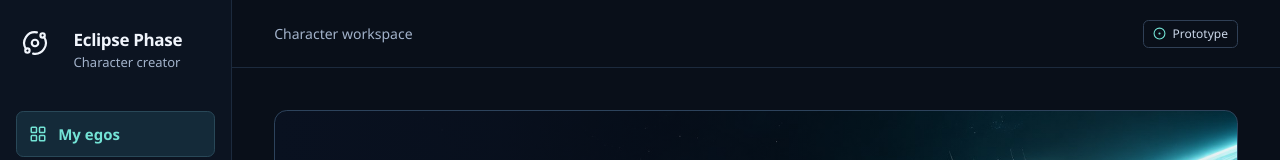
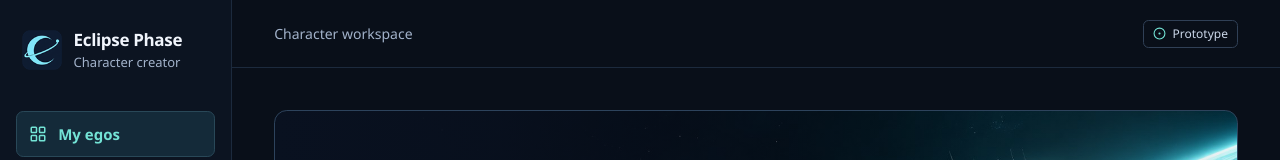
Before and after one commit to starbornone/eclipse-phase-character-creator, a React (Vite) app: page / in a window 1280 px wide. Shown: the top 160 px of the page. Built offline with nearby package versions, Linux system fonts and the light colour scheme.

Commit message:
Use the orbital favicon in the workspace navigation

```diff
--- a/src/app/App.tsx
+++ b/src/app/App.tsx
@@ -1,4 +1,4 @@
-import { Boxes, CircleDot, HardDrive, LayoutGrid, Orbit } from 'lucide-react';
+import { Boxes, CircleDot, HardDrive, LayoutGrid } from 'lucide-react';
 import { useEffect, useRef, useState } from 'react';
 import { BackupRestore } from '../components/BackupRestore.tsx';
 import { Dashboard } from '../components/Dashboard.tsx';
@@ -91,7 +91,7 @@ export default function App() {
       <a className="skip-link" href="#main">Skip to content</a>
       <aside className="sidebar screen-only">
         <button type="button" className="brand" disabled={saving} onClick={() => navigate({ name: 'dashboard' })}>
-          <span className="brand-mark"><Orbit size={26} aria-hidden="true" /></span>
+          <img className="brand-mark" src={`${import.meta.env.BASE_URL}favicon.png`} width={40} height={40} alt="" />
           <span><strong>Eclipse Phase</strong><span>Character creator</span></span>
         </button>
         <nav aria-label="Workspace">
```
